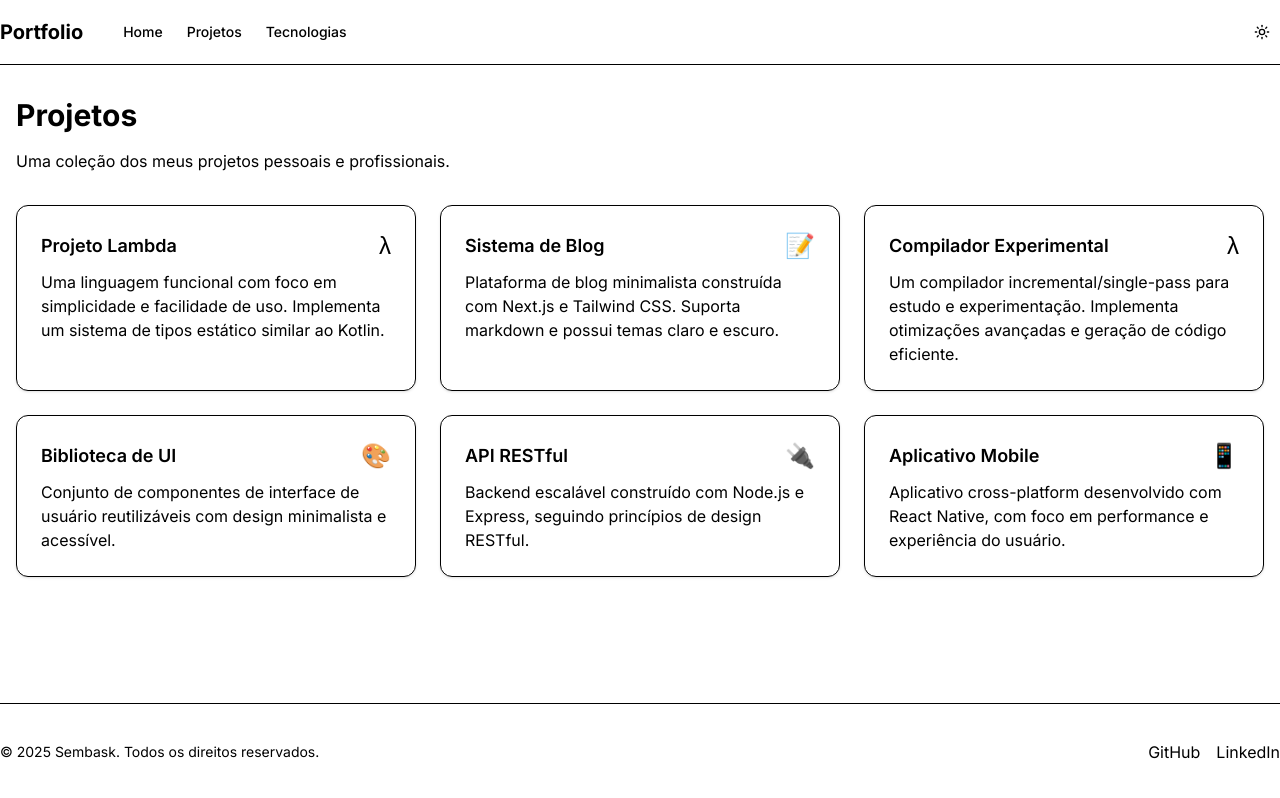
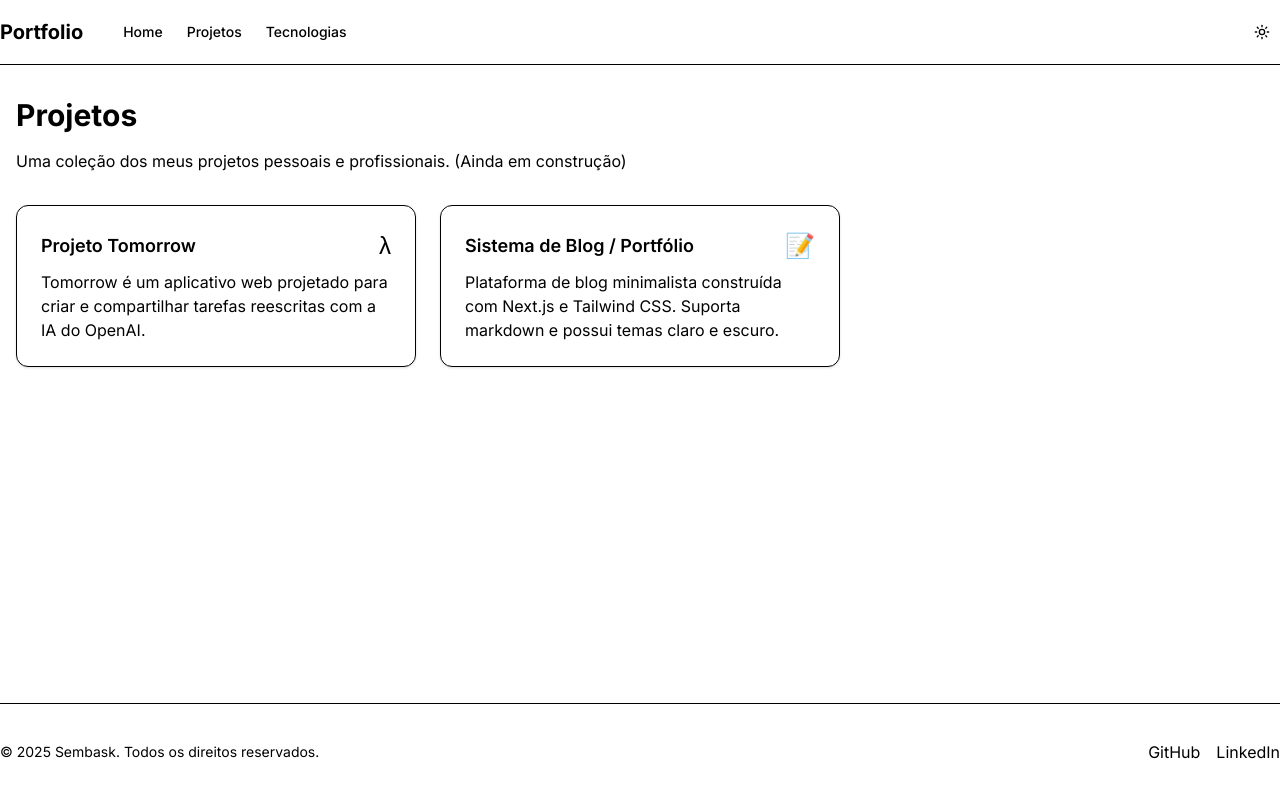
Before and after one commit to sembask/my-blog, a Next.js app: page /projetos in a window 1280 px wide. Built offline with nearby package versions, Linux system fonts and the light colour scheme.

Commit message:
Fix project page

```diff
--- a/app/projetos/page.tsx
+++ b/app/projetos/page.tsx
@@ -1,54 +1,31 @@
-import { ProjectCard } from "@/components/project-card"
+import { ProjectCard } from "@/components/project-card";
 
 export default function ProjetosPage() {
   const projetos = [
     {
-      id: "lambda",
-      title: "Projeto Lambda",
+      id: "Tomorrow",
+      title: "Projeto Tomorrow",
       description:
-        "Uma linguagem funcional com foco em simplicidade e facilidade de uso. Implementa um sistema de tipos estático similar ao Kotlin.",
+        "Tomorrow é um aplicativo web projetado para criar e compartilhar tarefas reescritas com a IA do OpenAI.",
       icon: "λ",
     },
     {
-      id: "blog",
-      title: "Sistema de Blog",
+      id: "my-blog",
+      title: "Sistema de Blog / Portfólio",
       description:
         "Plataforma de blog minimalista construída com Next.js e Tailwind CSS. Suporta markdown e possui temas claro e escuro.",
       icon: "📝",
     },
-    {
-      id: "compilador",
-      title: "Compilador Experimental",
-      description:
-        "Um compilador incremental/single-pass para estudo e experimentação. Implementa otimizações avançadas e geração de código eficiente.",
-      icon: "λ",
-    },
-    {
-      id: "ui-lib",
-      title: "Biblioteca de UI",
-      description: "Conjunto de componentes de interface de usuário reutilizáveis com design minimalista e acessível.",
-      icon: "🎨",
-    },
-    {
-      id: "api",
-      title: "API RESTful",
-      description: "Backend escalável construído com Node.js e Express, seguindo princípios de design RESTful.",
-      icon: "🔌",
-    },
-    {
-      id: "app-mobile",
-      title: "Aplicativo Mobile",
-      description:
-        "Aplicativo cross-platform desenvolvido com React Native, com foco em performance e experiência do usuário.",
-      icon: "📱",
-    },
-  ]
+  ];
 
   return (
     <div className="space-y-8">
       <div className="space-y-4">
         <h1 className="text-3xl font-bold">Projetos</h1>
-        <p className="text-muted-foreground">Uma coleção dos meus projetos pessoais e profissionais.</p>
+        <p className="text-muted-foreground">
+          Uma coleção dos meus projetos pessoais e profissionais. (Ainda em
+          construção)
+        </p>
       </div>
 
       <div className="grid md:grid-cols-2 lg:grid-cols-3 gap-6">
@@ -63,5 +40,5 @@ export default function ProjetosPage() {
         ))}
       </div>
     </div>
-  )
+  );
 }
```
